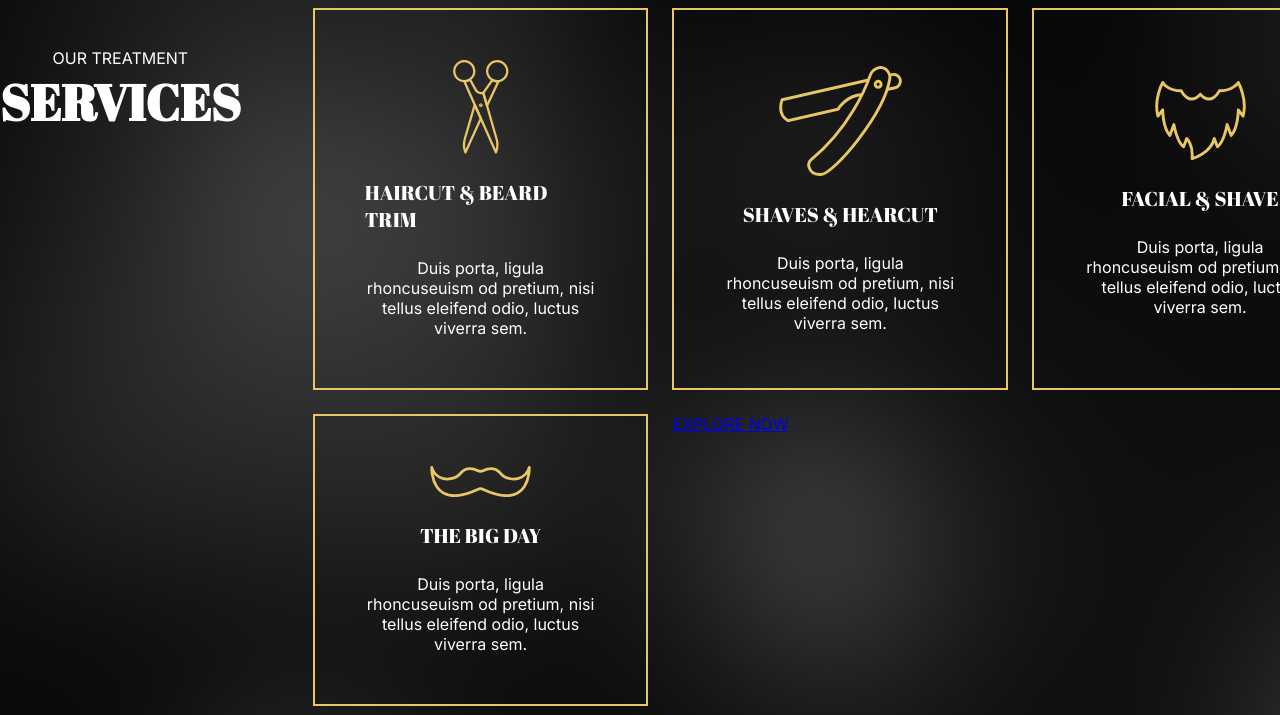
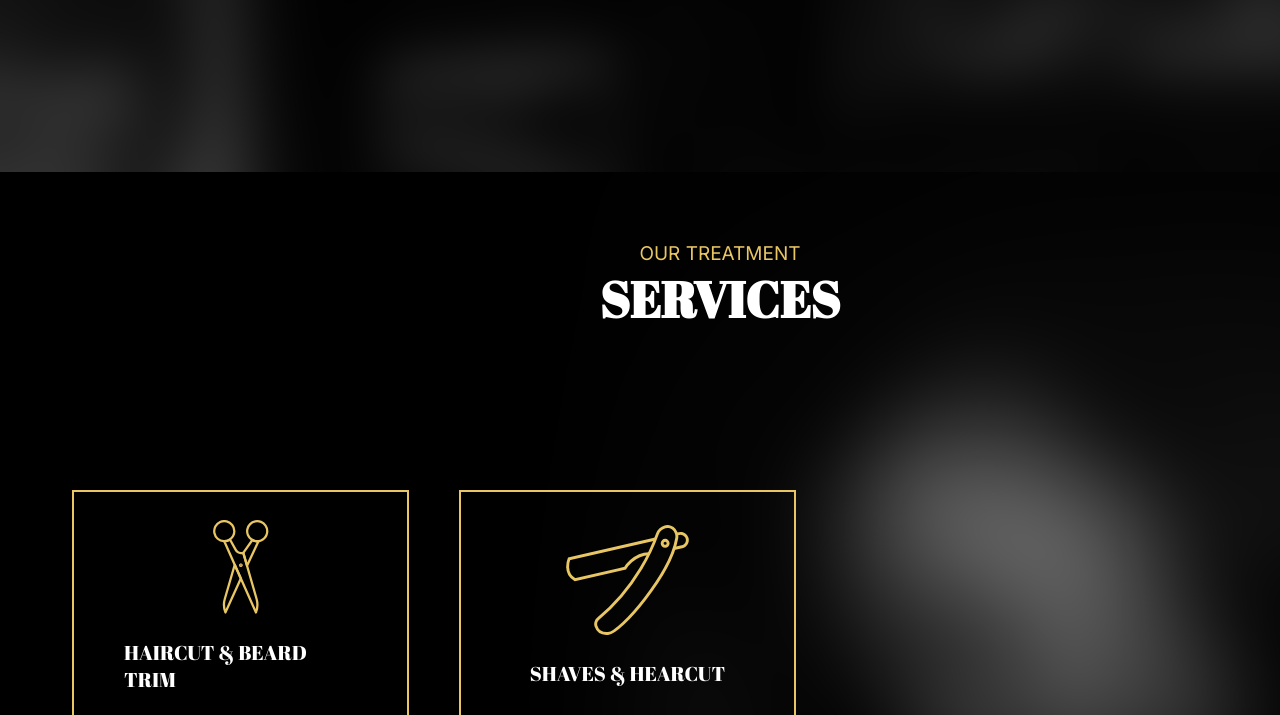
Before and after one commit to Foloda/barbershop, a plain HTML site: page index.html in a window 1280 px wide. Shown: the part 703-1418 px from the top of the page. Drawn offline with Linux system fonts and the light colour scheme.

Commit message:
change index.html style.css link

```diff
--- a/index.html
+++ b/index.html
@@ -3,7 +3,7 @@
   <head>
     <meta charset="UTF-8" />
     <meta name="viewport" content="width=device-width, initial-scale=1.0" />
-    <link rel="stylesheet" href="styles-service.css" />
+    <link rel="stylesheet" href="styles.css" />
     <title>Barbershop</title>
   </head>
   <body>
```
